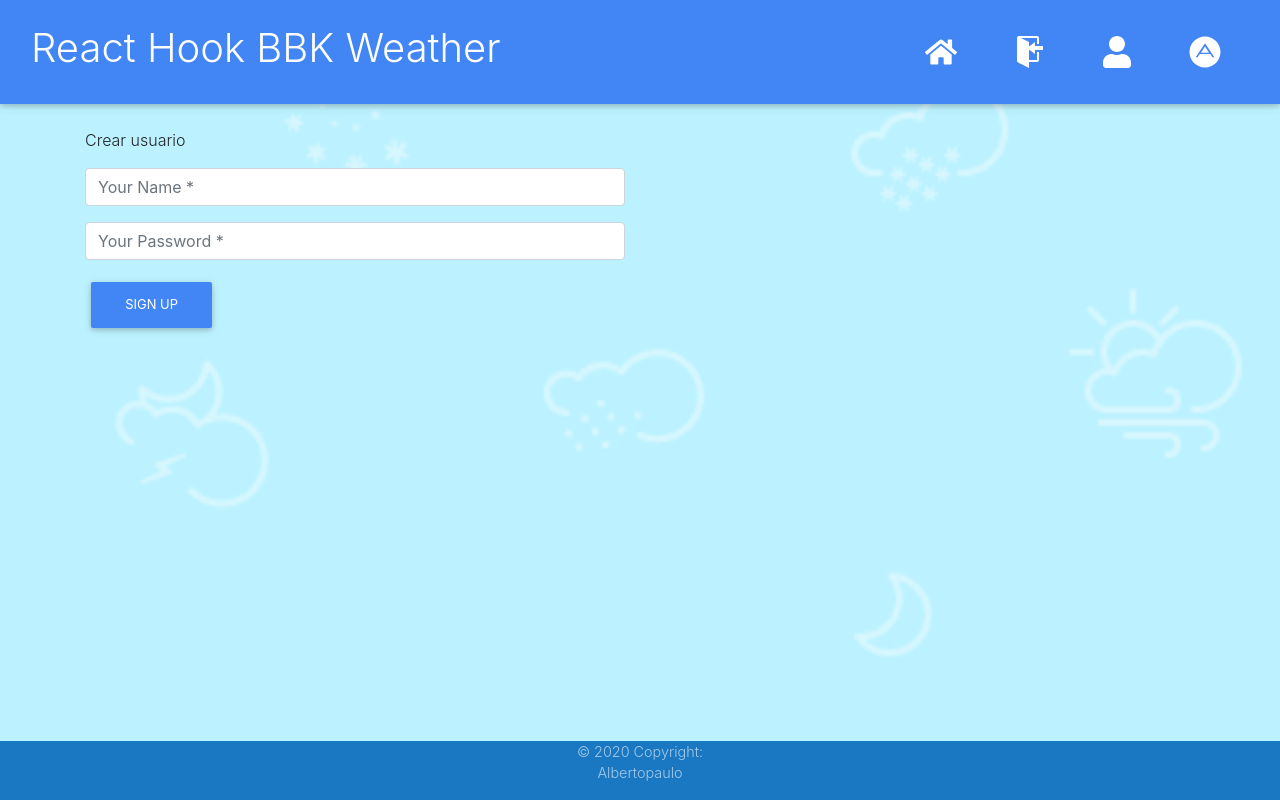
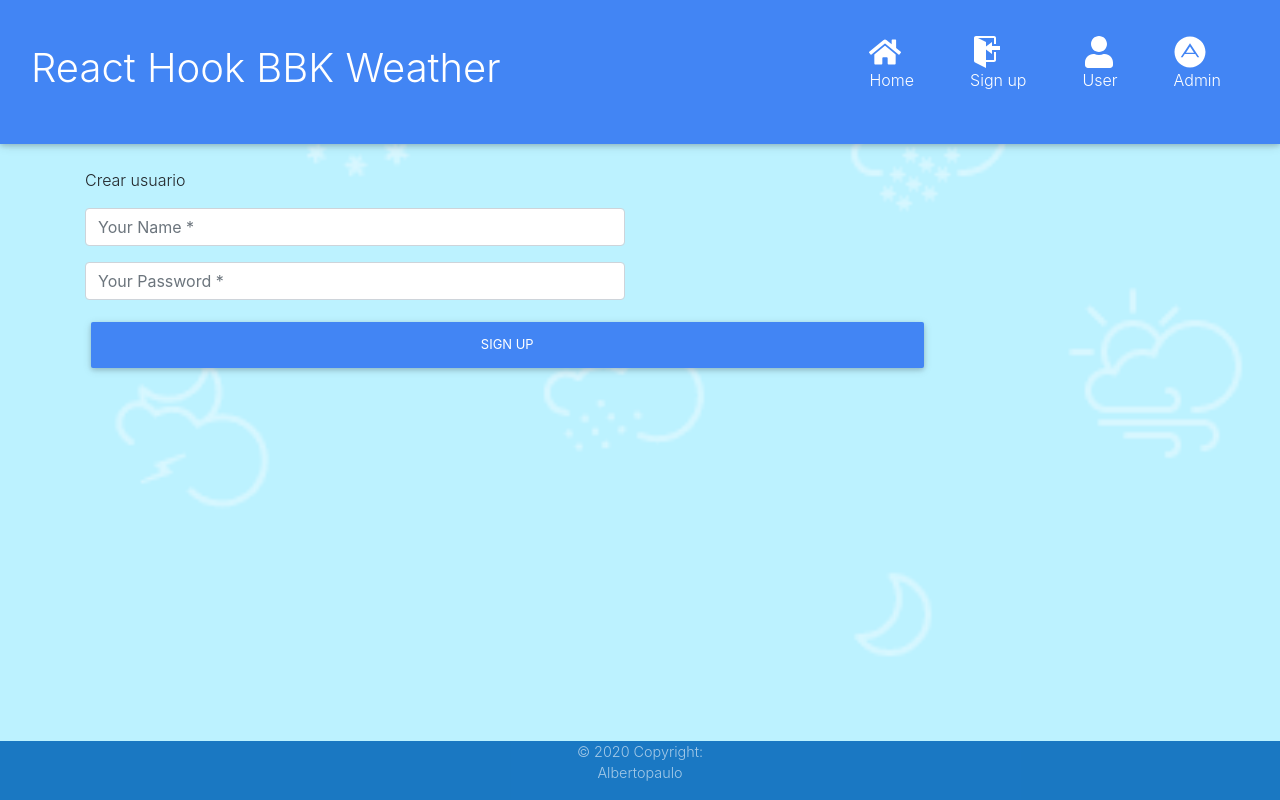
Before and after one commit to Albertoenriquepaulo/react-weather-cards, a React (Create React App) app: page /signup in a window 1280 px wide. Built offline with nearby package versions, Linux system fonts and the light colour scheme.

Commit message:
All Good... Next añadir el user al NavBar

```diff
--- a/src/App.css
+++ b/src/App.css
@@ -46,3 +46,40 @@ body {
 .btn-add {
   margin-left: 0px;
 }
+
+/* https://humble.dev/creating-a-nice-loading-button-with-react-hooks */
+
+@keyframes load {
+  0% {
+    transform: rotate(0deg);
+  }
+  100% {
+    transform: rotate(360deg);
+  }
+}
+
+.loader {
+  border: 10px solid rgba(255, 255, 255, 0.6);
+  border-left: 10px solid;
+  animation: load 1s infinite linear;
+  border-radius: 60%;
+  width: 50px;
+  height: 50px;
+}
+
+.button {
+  padding: 1rem 2rem;
+  font-size: 16px;
+  color: #ffffff;
+  font-weight: 600;
+  border-radius: 6px;
+  background-color: #2080df;
+}
+
+.button > div {
+  display: flex;
+  justify-content: center;
+  align-items: center;
+  width: 100%;
+  height: 100%;
+}
--- a/src/component/NavBar/navbar.js
+++ b/src/component/NavBar/navbar.js
@@ -40,22 +40,22 @@ const NavBar = () => {
                     <ul className="navbar-nav ml-auto">
                         <li className="nav-item">
                             <Link to="/" className="nav-link">
-                                <FaHome size="32px" data-toggle="tooltip" data-placement="bottom" title="Home" />
+                                <FaHome size="32px" data-toggle="tooltip" data-placement="bottom" title="Home" /><p>Home</p>
                             </Link>
                         </li>
                         <li className="nav-item">
                             <Link to="/signup" className="nav-link">
-                                <GoSignIn size="32px" data-toggle="tooltip" data-placement="bottom" title="Sign Up" />
+                                <GoSignIn size="32px" data-toggle="tooltip" data-placement="bottom" title="Sign Up" /><p>Sign up</p>
                             </Link>
                         </li>
                         <li className="nav-item">
                             <Link to="/login" className="nav-link">
-                                <FaUser size="32px" data-toggle="tooltip" data-placement="bottom" title="Sign In" />
+                                <FaUser size="32px" data-toggle="tooltip" data-placement="bottom" title="Sign In" /><p>User</p>
                             </Link>
                         </li>
                         <li className="nav-item">
                             <Link to="/admin" className="nav-link">
-                                <FaAdn size="32px" data-toggle="tooltip" data-placement="bottom" title="Admin" />
+                                <FaAdn size="32px" data-toggle="tooltip" data-placement="bottom" title="Admin" /><p>Admin</p>
                             </Link>
                         </li>
                     </ul>
--- a/src/component/pages/signup.js
+++ b/src/component/pages/signup.js
@@ -5,22 +5,23 @@ import { Route, Redirect, useHistory } from 'react-router-dom';
 import User from "../../User" //Mi clase usuario con todos los datos de un usuario
 import { Alert } from 'reactstrap';
 
-import Loader from "../Loader";
+import SpinnerBtn from "../spinnerBtn"
 
-function Button({ isLoading, children, ...props }) {
-    return (
-        <button className="button" {...props}>
-            {isLoading ? <Loader /> : children}
-        </button>
-    );
-}
+// function Button({ isLoading, children, ...props }) {
+//     return (
+//         <button className="button btn btn-primary" {...props}>
+//             {isLoading ? <Loader /> : children}
+//         </button>
+//     );
+// }
 
 const SignUp = () => {
 
     let history = useHistory();
     let arryToLS = [];
     const [userAlreadyExist, setUserAlreadyExist] = useState(false);
-    const [errors, setErrors] = useState({ name: null, pass: null })
+    const [errors, setErrors] = useState({ name: null, pass: null });
+    const [isButtonLoading, setIsButtonLoading] = useState(false);
 
     const validateName = (values) => {
         console.log("validateName: values", values);
@@ -79,7 +80,7 @@ const SignUp = () => {
                 setUserAlreadyExist(false);
                 setTimeout(() => {
                     history.push(`/user-config:${nameAndPass.name}`);
-                }, 4000);
+                }, 1000);
 
             }
         }
@@ -123,7 +124,17 @@ const SignUp = () => {
                             </div>
                         </div>
                     </div>
-                    <button type="button" className="btn btn-primary" onClick={saveToLS}>Sign Up</button>
+                    <SpinnerBtn onClick={() => {
+                        setIsButtonLoading(true);
+                        setTimeout(() => {
+                            setIsButtonLoading(false);
+                        }, 1000);
+                        saveToLS();
+                    }}
+                        isLoading={userAlreadyExist && isButtonLoading}>
+                        Sign up
+                    </SpinnerBtn>
+                    {/* <button type="button" className="btn btn-primary" onClick={saveToLS}>Sign Up</button> */}
                     {/* {
                         userAlreadyExist ? (<Alert color="primary" toggle="true">Usuario ya existe...!</Alert>) :
                             (<Alert color="success" toggle="true">Usuario creado con éxito...!</Alert>)
--- a/src/component/pages/user-config.js
+++ b/src/component/pages/user-config.js
@@ -7,6 +7,7 @@ import { FaTrashAlt } from 'react-icons/fa';
 import { WiDayHail } from "react-icons/wi";
 
 import Hp from "../../component/helpers";
+import SpinnerBtn from "../spinnerBtn"
 
 const UserConfig = (props) => {
     const [input, setInput] = useState("")
@@ -16,6 +17,7 @@ const UserConfig = (props) => {
     const [user, setUser] = useState(userObject);
 
     const [forceRerender, setForceRerender] = useState(true);
+    const [isButtonLoading, setIsButtonLoading] = useState(false);
 
     console.log("From user-config-userObject", userObject);
     console.log("From user-config-user", user);
@@ -35,7 +37,17 @@ const UserConfig = (props) => {
                         <form action="#" id="formulario" onSubmit={(e) => Hp.addCountry(e, user, setUser, input, setInput)}>
                             <label for="country"></label>
                             <input onChange={(e) => setInput(e.target.value)} value={input} />
-                            <button className="btn btn-primary w-100">Añadir</button>
+                            {/* <button className="btn btn-primary w-100">Añadir</button> */}
+                            <SpinnerBtn onClick={() => {
+                                setIsButtonLoading(true);
+                                setTimeout(() => {
+                                    setIsButtonLoading(false);
+
+                                }, 1000);
+                            }}
+                                isLoading={isButtonLoading}>
+                                Añadir
+                    </SpinnerBtn>
                         </form>
                     </div>
                     <div className="col-6">
--- /dev/null
+++ b/src/component/spinnerBtn.js
@@ -0,0 +1,11 @@
+import React from "react";
+
+import Loader from "./Loader";
+
+export default function SpinnerBtn({ isLoading, children, ...props }) {
+    return (
+        <button className="button btn btn-primary w-75" {...props}>
+            <div>{isLoading ? <Loader /> : children}</div>
+        </button>
+    );
+}
```
